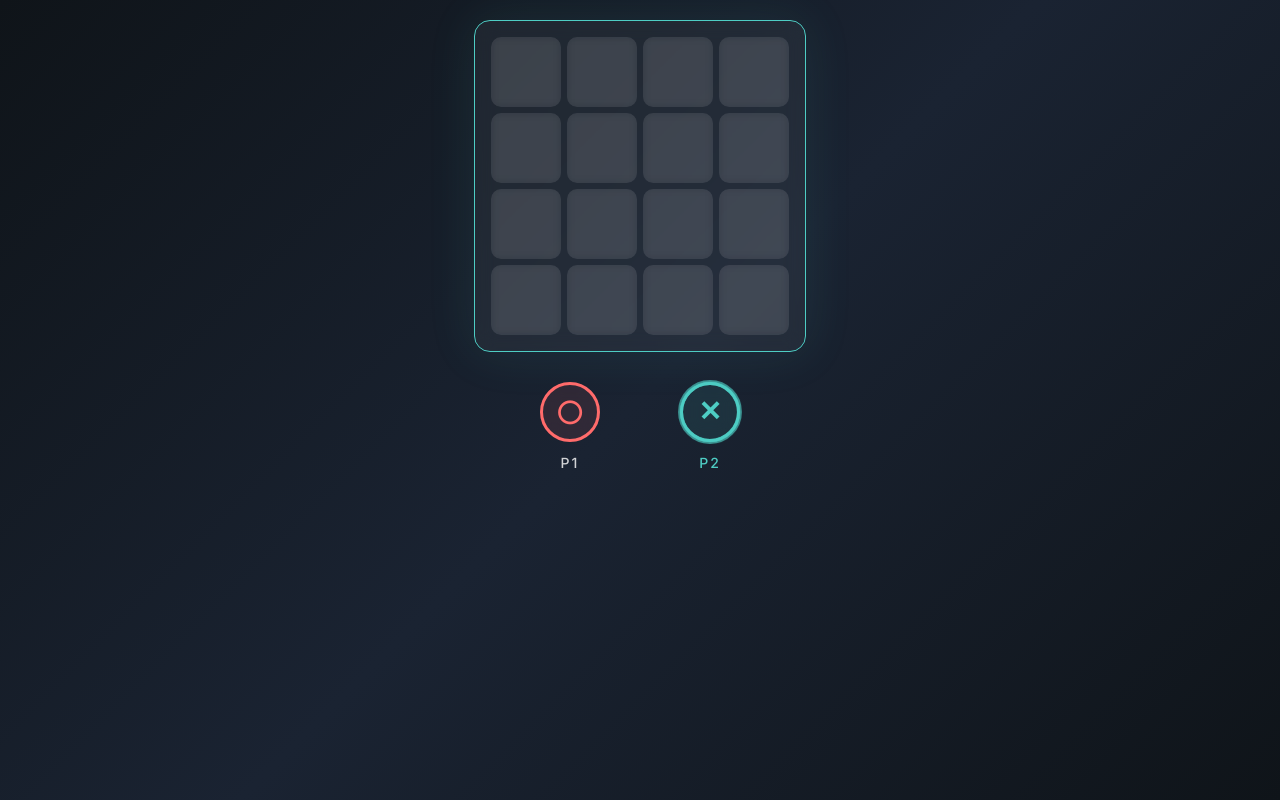
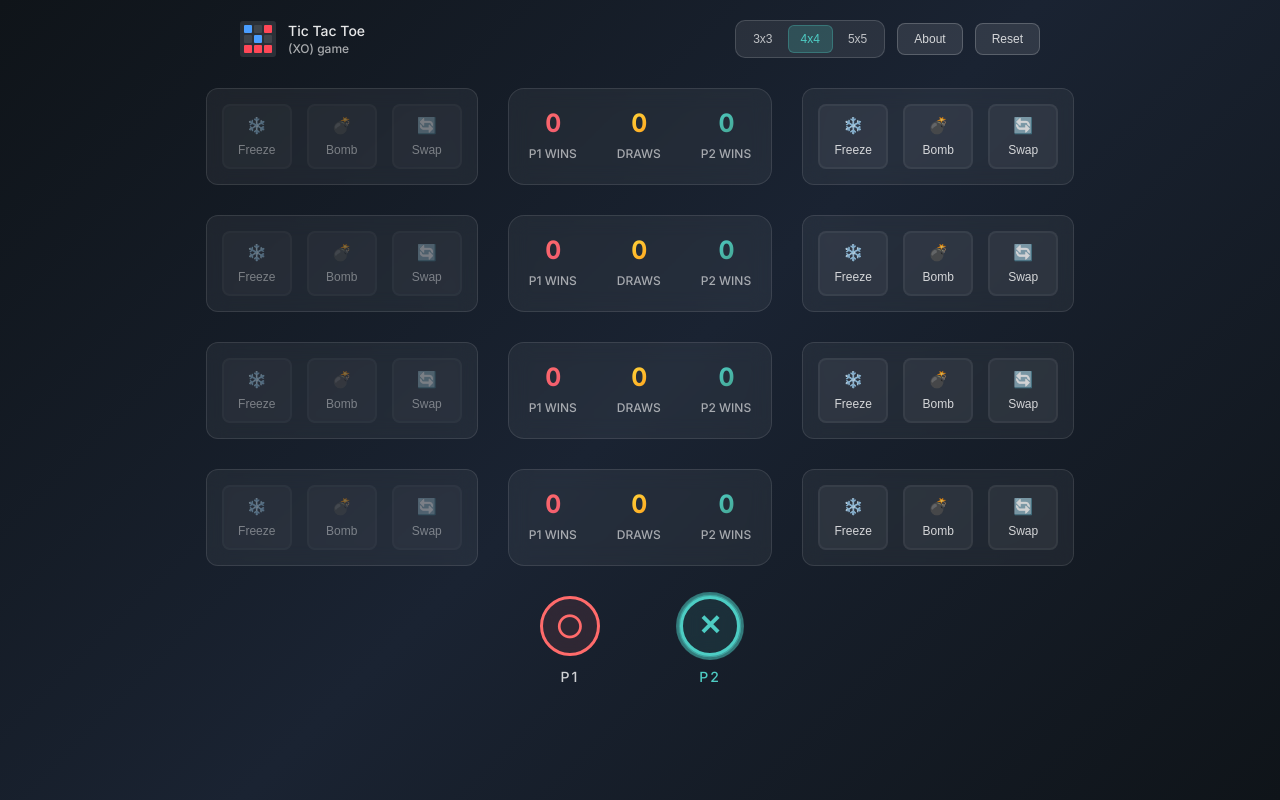
Before and after one commit to mahmoudalnkeeb/tic-tac-toe-multiplayer, a Next.js app: page / in a window 1280 px wide. Built offline with nearby package versions, Linux system fonts and the light colour scheme.

Commit message:
test: uncomment rest component & repeat specific components

```diff
--- a/src/app/layout.js
+++ b/src/app/layout.js
@@ -8,7 +8,7 @@ export default function RootLayout({ children }) {
   return (
     <html lang="en">
       <body>
-        {/* <Header /> */}
+        <Header />
         {children}
       </body>
     </html>
--- a/src/components/XOGame/XOGame.jsx
+++ b/src/components/XOGame/XOGame.jsx
@@ -4,7 +4,6 @@ import { useXOStore } from "@/stores/xo.store/xo.store";
 import GameStats from "./GameStats/GameStats";
 import PlayerTurnIndicator from "./PlayerTurnIndicator/PlayerTurnIndicator";
 import PowerUps from "./PowerUps/PowerUps";
-import XOBoard from "./XOBoard/XOBoard";
 import s from "./XOGame.module.scss";
 
 const XOGame = () => {
@@ -13,13 +12,31 @@ const XOGame = () => {
 
   return (
     <section className={`${s.game} ${board3Class}`}>
-      {/* <div className={s.wrapper}>
+      <div className={s.wrapper}>
         <PowerUps player="player1" />
         <GameStats />
         <PowerUps player="player2" />
-      </div> */}
+      </div>
 
-      <XOBoard />
+      <div className={s.wrapper}>
+        <PowerUps player="player1" />
+        <GameStats />
+        <PowerUps player="player2" />
+      </div>
+
+      <div className={s.wrapper}>
+        <PowerUps player="player1" />
+        <GameStats />
+        <PowerUps player="player2" />
+      </div>
+
+      <div className={s.wrapper}>
+        <PowerUps player="player1" />
+        <GameStats />
+        <PowerUps player="player2" />
+      </div>
+
+      {/* <XOBoard /> */}
       <PlayerTurnIndicator />
     </section>
   );
```
